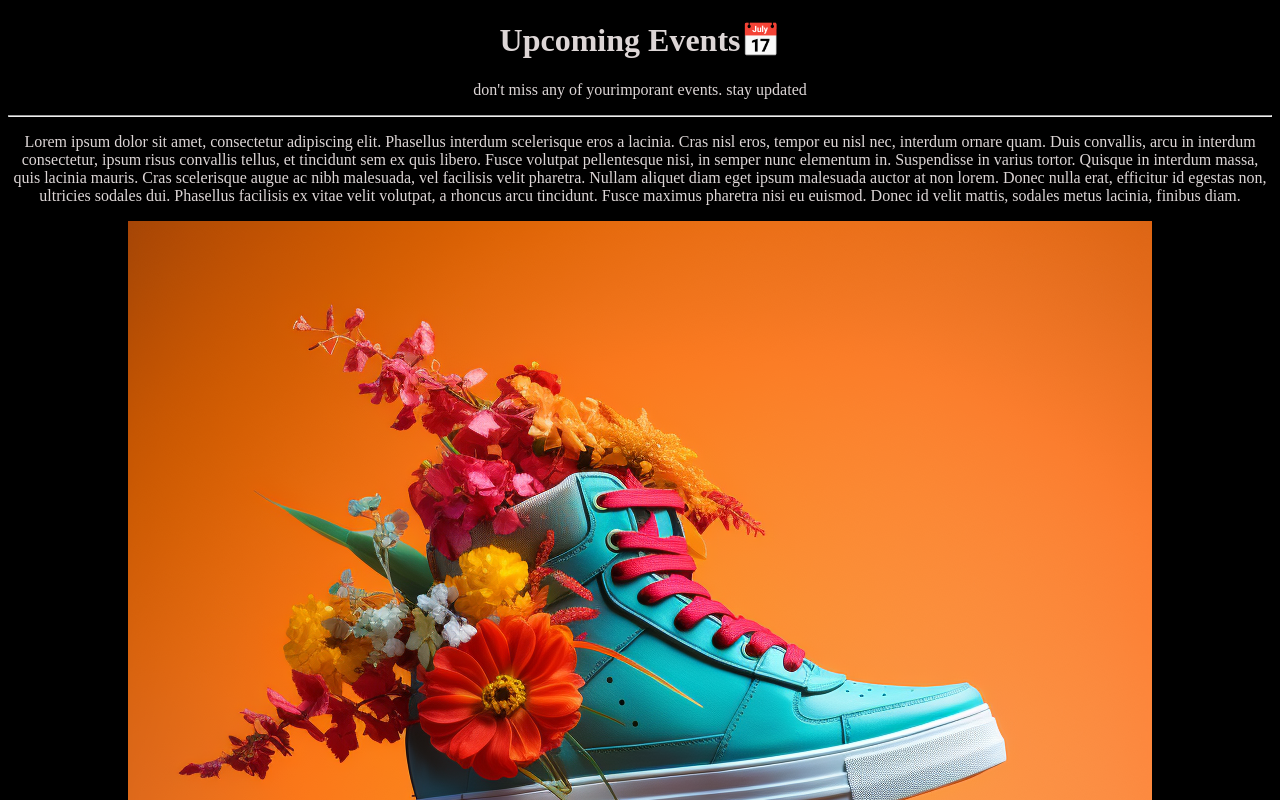
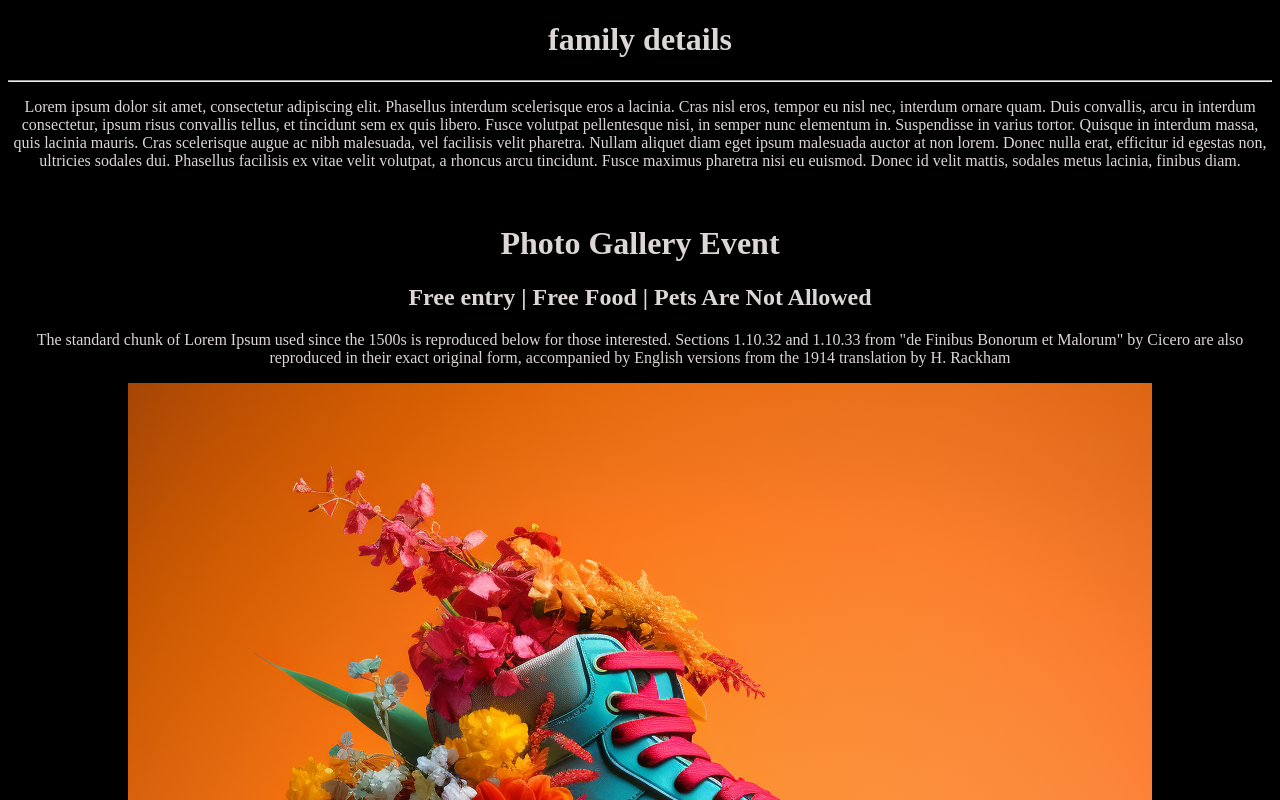
Before and after one commit to jasimasharaf/jasim, a plain HTML site: page index.html in a window 1280 px wide. Shown: the top 800 px of the page. Drawn offline with Linux system fonts and the light colour scheme.

Commit message:
Update index.html

```diff
--- a/index.html
+++ b/index.html
@@ -5,11 +5,11 @@
         <link rel="icon" href="img/date.png">
     </head>
     <body bgcolor="black" style="color: #ddd6d6;">        <center>
-            <h1>Upcoming Events📅 </h1>
-            <p>don't miss any of yourimporant  events. stay updated</P>
+            <h1> family details </h1>
+            <p> </P>
                 <hr>
                 <p>Lorem ipsum dolor sit amet, consectetur adipiscing elit. Phasellus interdum scelerisque eros a lacinia. Cras nisl eros, tempor eu nisl nec, interdum ornare quam. Duis convallis, arcu in interdum consectetur, ipsum risus convallis tellus, et tincidunt sem ex quis libero. Fusce volutpat pellentesque nisi, in semper nunc elementum in. Suspendisse in varius tortor. Quisque in interdum massa, quis lacinia mauris. Cras scelerisque augue ac nibh malesuada, vel facilisis velit pharetra. Nullam aliquet diam eget ipsum malesuada auctor at non lorem. Donec nulla erat, efficitur id egestas non, ultricies sodales dui. Phasellus facilisis ex vitae velit volutpat, a rhoncus arcu tincidunt. Fusce maximus pharetra nisi eu euismod. Donec id velit mattis, sodales metus lacinia, finibus diam.</p>
-            <img src="https://raw.githubusercontent.com/jasimasharaf/jasim/refs/heads/main/product-image-one.webp">
+            <img src=""C:\Users\jazim\OneDrive\Desktop\html-youtube-tutorial-main\fam.jpg"">
 
         <h1>Photo Gallery Event</h1>
         <h2>Free entry | Free Food | Pets Are Not Allowed</h2>
```
